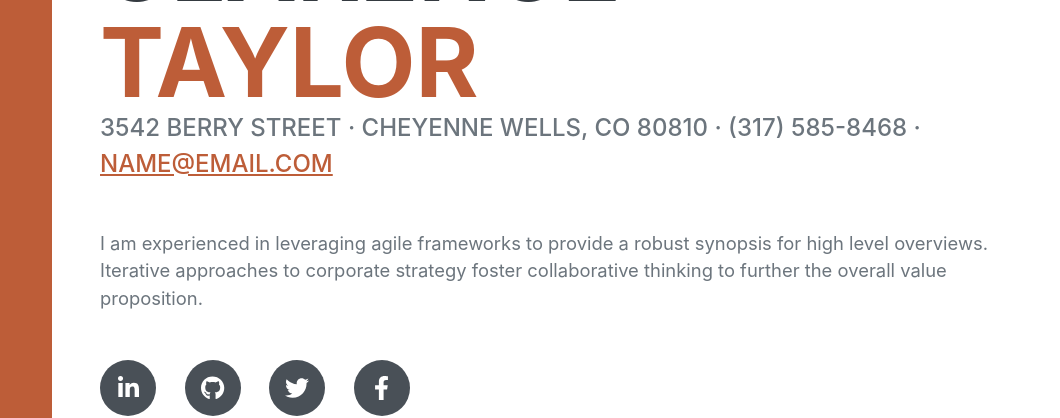
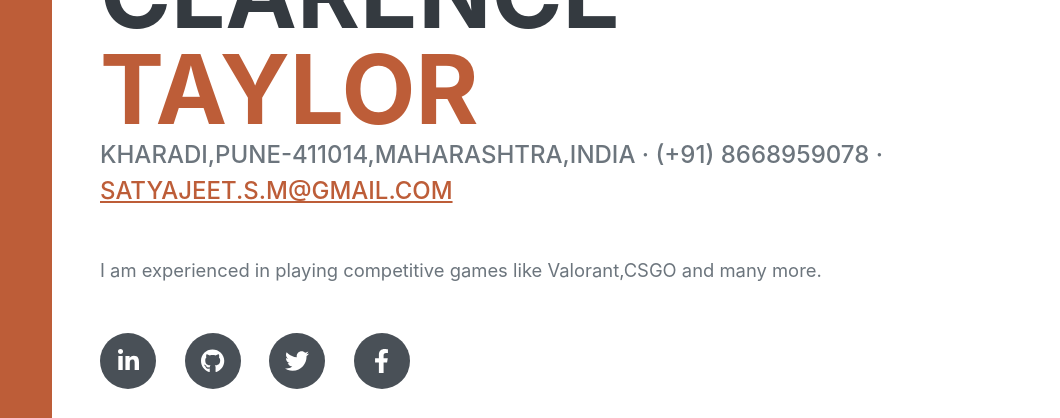
Before and after one commit to Satyajeet-237/Resume, a plain HTML site: page index.html in a window 1280 px wide. Shown: the part 233-651 px from the top of the page, 220-1280 px from the left. Drawn offline with nearby package versions, Linux system fonts and the light colour scheme; a web font is replaced by a local one.

Commit message:
Update index.html

```diff
--- a/index.html
+++ b/index.html
@@ -44,10 +44,10 @@
                         <span class="text-primary">Taylor</span>
                     </h1>
                     <div class="subheading mb-5">
-                        3542 Berry Street · Cheyenne Wells, CO 80810 · (317) 585-8468 ·
-                        <a href="mailto:name@email.com">name@email.com</a>
+                        Kharadi,Pune-411014,Maharashtra,INDIA · (+91) 8668959078 ·
+                        <a href="mailto:name@email.com">satyajeet.s.m@gmail.com</a>
                     </div>
-                    <p class="lead mb-5">I am experienced in leveraging agile frameworks to provide a robust synopsis for high level overviews. Iterative approaches to corporate strategy foster collaborative thinking to further the overall value proposition.</p>
+                    <p class="lead mb-5">I am experienced in playing competitive games like Valorant,CSGO and many more.</p>
                     <div class="social-icons">
                         <a class="social-icon" href="#!"><i class="fab fa-linkedin-in"></i></a>
                         <a class="social-icon" href="#!"><i class="fab fa-github"></i></a>
```
